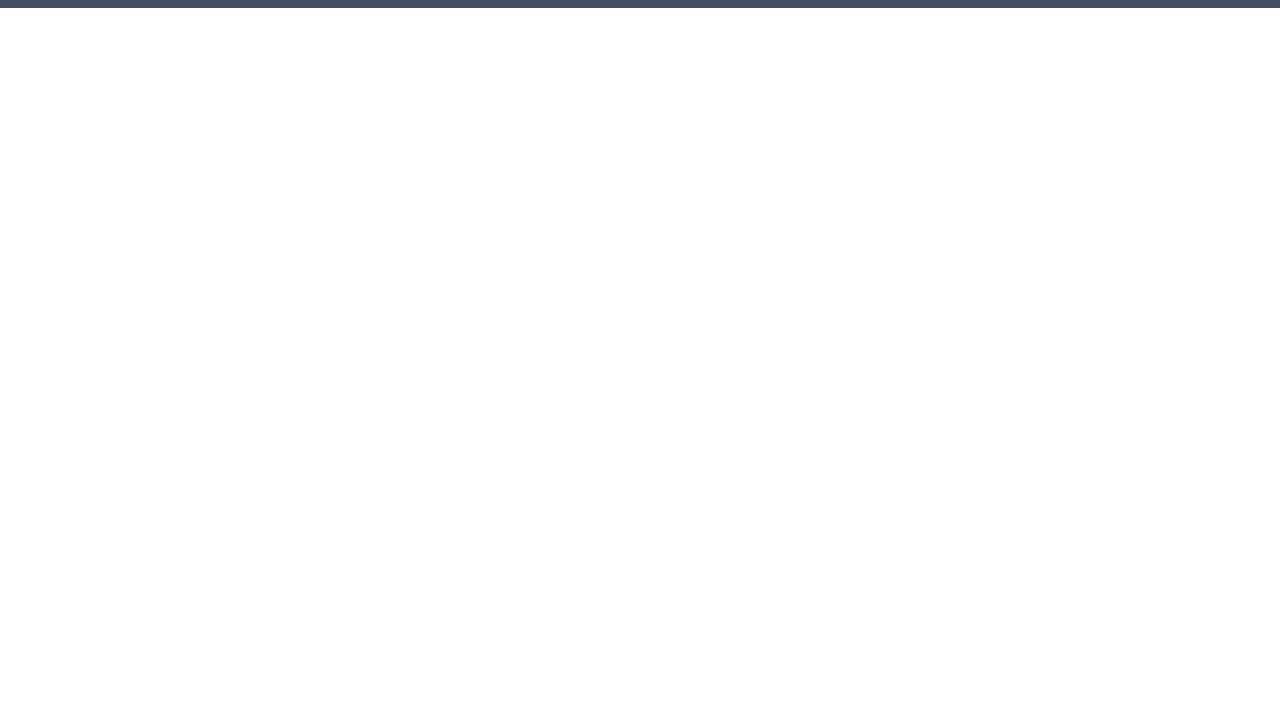
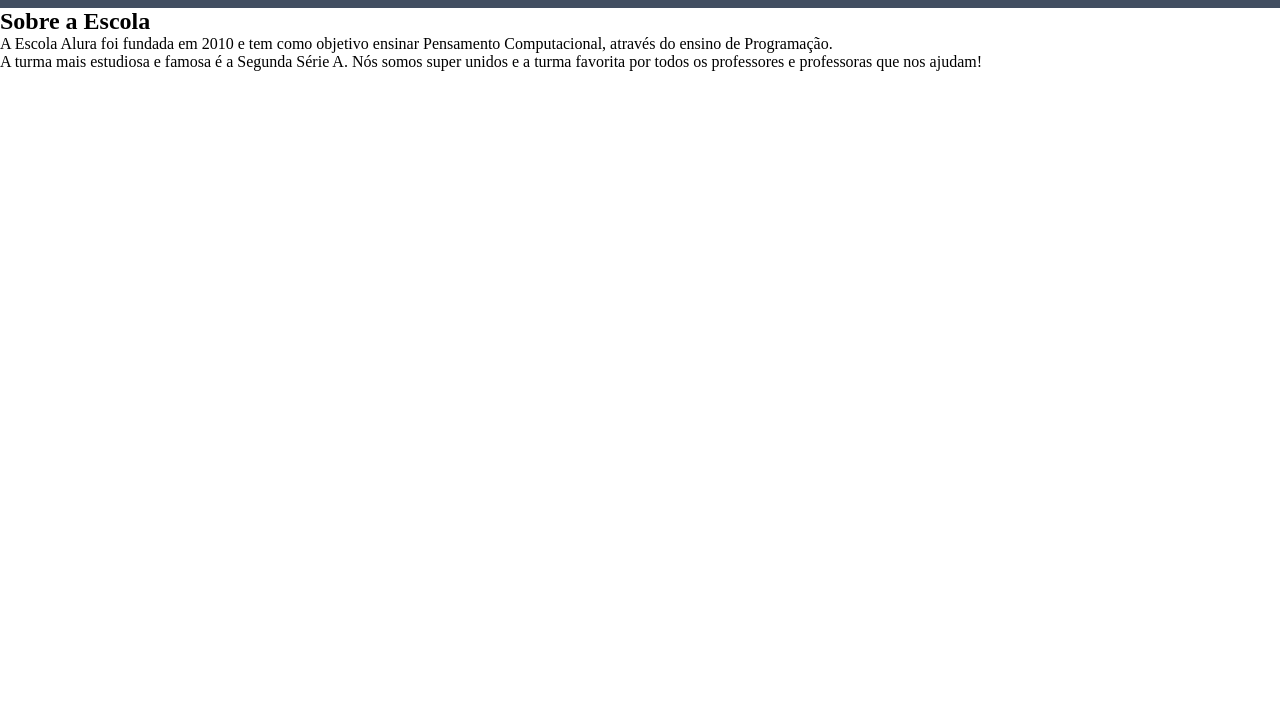
Before and after one commit to sthefanyignacio/site-criativo, a plain HTML site: page index.html in a window 1280 px wide. Shown: the part 99-800 px from the top of the page. Drawn offline with Linux system fonts and the light colour scheme.

Commit message:
CORRECAO

```diff
--- a/index.html
+++ b/index.html
@@ -15,5 +15,14 @@
             <li class="cabecalho-lista-item">Estudante</li>
         </ul>
     </header>
+
+    <section class="escola">
+        <div class="escola-div-conteudo">
+            <h2 class="escola-titulo">Sobre a Escola</h2>
+            <p class="escola-texto-um">A Escola Alura foi fundada em 2010 e tem como objetivo ensinar Pensamento Computacional, através do ensino de  Programação.</p>
+            <p class="escola-texto-dois">A turma mais estudiosa e famosa é a Segunda Série A. Nós somos super unidos e a turma favorita por todos os professores e professoras que nos ajudam!</p>
+        </div>
+    </section>
+
 </body>
 </html>
```
